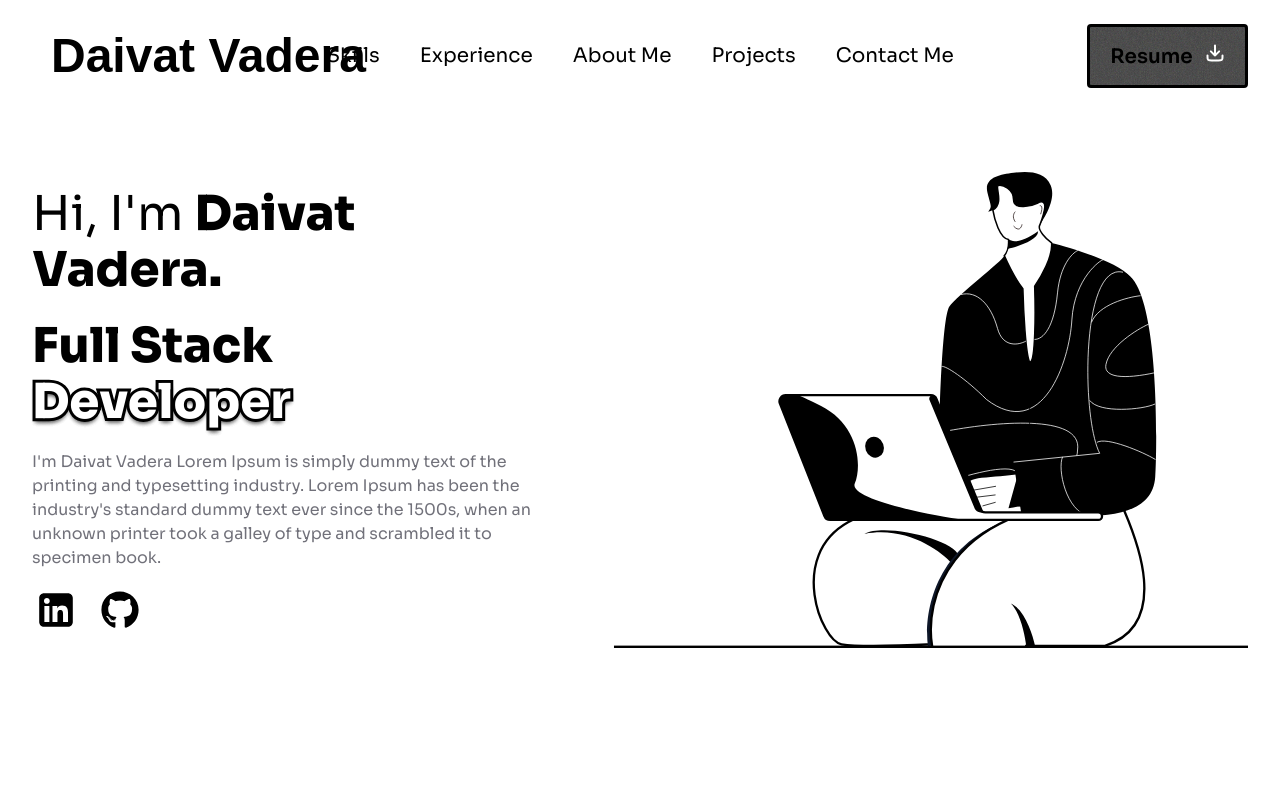
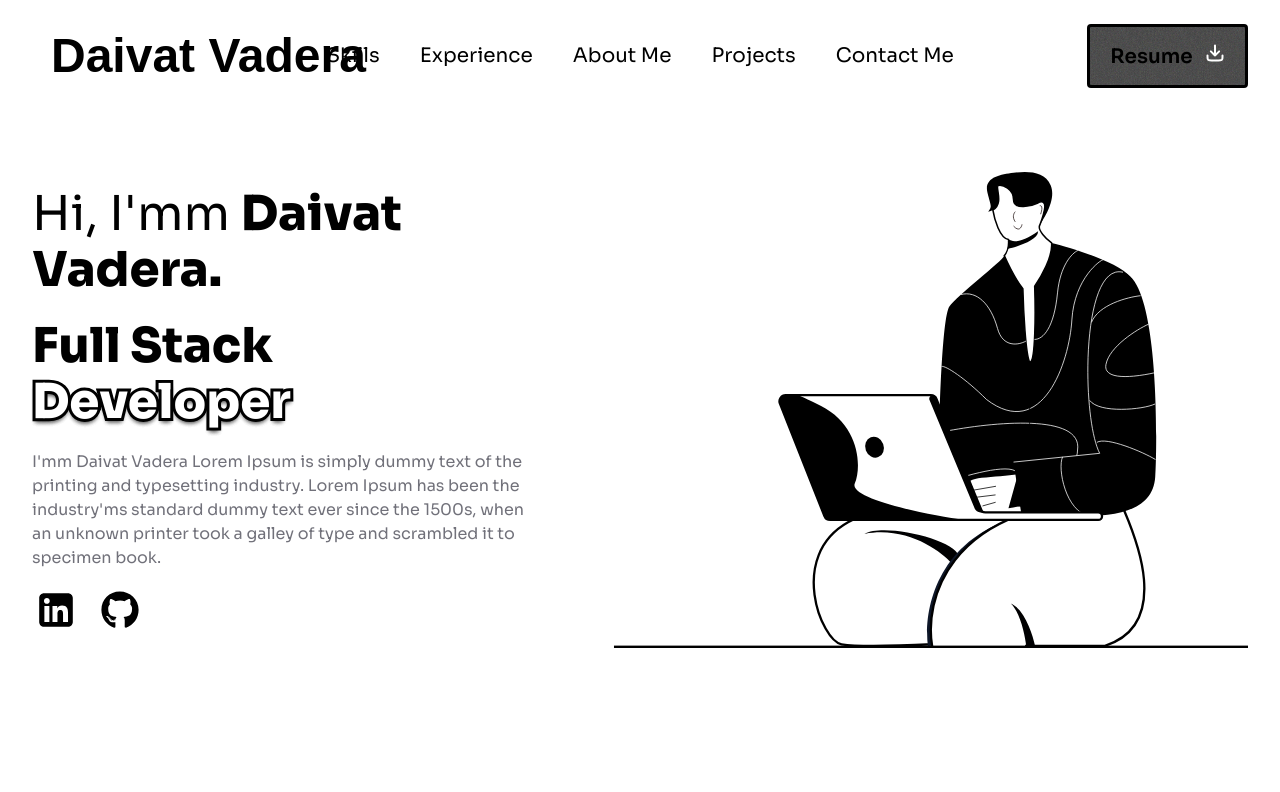
Before and after one commit to Daivat-Vadera/portfolio-website, a Next.js app: page / in a window 1280 px wide. Shown: the top 792 px of the page. Built offline with nearby package versions, Linux system fonts and the light colour scheme; a web font is replaced by a local one.

Commit message:
Fixed Build Issue

```diff
--- a/src/Components/AboutMe.tsx
+++ b/src/Components/AboutMe.tsx
@@ -25,7 +25,7 @@ const AboutMe = () => {
               </div>
               <div className="content-wrap">
                 <p>
-                  I'm a passionate, self-proclaimed designer who specializes in
+                  I&apos;mm a passionate, self-proclaimed designer who specializes in
                   full stack development (React.js & Node.js). I am very
                   enthusiastic about bringing the technical and visual aspects
                   of digital products to life. User experience, pixel perfect
@@ -34,15 +34,15 @@ const AboutMe = () => {
                 </p>
                 <p>
                   I began my journey as a web developer in 2015, and since then,
-                  I've continued to grow and evolve as a developer, taking on
+                  I&apos;mve continued to grow and evolve as a developer, taking on
                   new challenges and learning the latest technologies along the
                   way. Now, in my early thirties, 7 years after starting my web
-                  development journey, I'm building cutting-edge web
+                  development journey, I&apos;mm building cutting-edge web
                   applications using modern technologies such as Next.js,
                   TypeScript, Nestjs, Tailwindcss, Supabase and much more.
                 </p>
                 <p>
-                  When I'm not in full-on developer mode, you can find me
+                  When I&apos;mm not in full-on developer mode, you can find me
                   hovering around on twitter or on indie hacker, witnessing the
                   journey of early startups or enjoying some free time. You can
                   follow me on Twitter where I share tech-related bites and
--- a/src/Components/ContactMe.tsx
+++ b/src/Components/ContactMe.tsx
@@ -10,7 +10,7 @@ export const contactFormSchema = z.object({
 
 
 const ContactMe = () => {
-    const { register, handleSubmit } = useForm<z.infer<typeof contactFormSchema>>({
+    const { handleSubmit } = useForm<z.infer<typeof contactFormSchema>>({
         resolver: zodResolver(contactFormSchema),
       });
       const onSubmit = (data: z.infer<typeof contactFormSchema>) => {
--- a/src/Components/HeroBanner.tsx
+++ b/src/Components/HeroBanner.tsx
@@ -9,7 +9,7 @@ const HeroBanner = () => {
             <div className="w-full lg:w-5/12 order-2 lg:order-1 mt-12 lg:mt-0">
               <div className="title">
                 <h1 className="font-normal text-[28px] sm:text-5xl  leading-8 sm:leading-14">
-                  Hi, I'm <span className="font-extrabold">Daivat Vadera.</span>
+                  Hi, I&apos;mm <span className="font-extrabold">Daivat Vadera.</span>
                 </h1>
                 <h1 className="font-normal text-[28px] sm:text-5xl mt-5 leading-8 sm:leading-14">
                   <span className="font-extrabold">Full Stack</span>{" "}
@@ -24,9 +24,9 @@ const HeroBanner = () => {
                 </h1>
               </div>
               <p className="description text-base font-normal text-zinc-500 mt-8">
-                I'm Daivat Vadera Lorem Ipsum is simply dummy text of the
+                I&apos;mm Daivat Vadera Lorem Ipsum is simply dummy text of the
                 printing and typesetting industry. Lorem Ipsum has been the
-                industry's standard dummy text ever since the 1500s, when an
+                industry&apos;ms standard dummy text ever since the 1500s, when an
                 unknown printer took a galley of type and scrambled it to
                 specimen book.
               </p>
--- a/src/Components/Projects.tsx
+++ b/src/Components/Projects.tsx
@@ -38,9 +38,9 @@ const Projects = () => {
                           Crypto Screener Application
                         </h3>
                         <p className="text-zinc-300 font-normal text-base leading-6 !mt-0">
-                          I'm Evren Shah Lorem Ipsum is simply dummy text of the
+                          I&apos;mm Evren Shah Lorem Ipsum is simply dummy text of the
                           printing and typesetting industry. Lorem Ipsum has
-                          been the industry's standard dummy text ever since the
+                          been the industry&apos;ms standard dummy text ever since the
                           1500s, when an unknown printer took a galley of type
                           and scrambled it to specimen book.
                         </p>
@@ -90,9 +90,9 @@ const Projects = () => {
                           Euphoria - Ecommerce (Apparels) Website Template
                         </h3>
                         <p className="text-zinc-300 font-normal text-base leading-6 !mt-0">
-                          I'm Evren Shah Lorem Ipsum is simply dummy text of the
+                          I&apos;mm Evren Shah Lorem Ipsum is simply dummy text of the
                           printing and typesetting industry. Lorem Ipsum has
-                          been the industry's standard dummy text ever since the
+                          been the industry&apos;ms standard dummy text ever since the
                           1500s, when an unknown printer took a galley of type
                           and scrambled it to specimen book. when an unknown
                           printer took a galley of type and scrambled it to
@@ -144,9 +144,9 @@ const Projects = () => {
                           Blog Website Template
                         </h3>
                         <p className="text-zinc-300 font-normal text-base leading-6 !mt-0">
-                          I'm Evren Shah Lorem Ipsum is simply dummy text of the
+                          I&apos;mm Evren Shah Lorem Ipsum is simply dummy text of the
                           printing and typesetting industry. Lorem Ipsum has
-                          been the industry's standard dummy text ever since the
+                          been the industry&apos;ms standard dummy text ever since the
                           1500s, when an unknown printer took a galley of type
                           and scrambled it to specimen book.
                         </p>
--- a/src/Components/Skils.tsx
+++ b/src/Components/Skils.tsx
@@ -1,4 +1,3 @@
-import Image from "next/image";
 import React from "react";
 import skills from "../data/Skils.json";
 
--- a/src/app/layout.tsx
+++ b/src/app/layout.tsx
@@ -2,6 +2,7 @@ import type { Metadata } from "next";
 import { Sora, Ms_Madi } from "next/font/google";
 import "./globals.css";
 import Header from "@/Components/Header";
+import Script from "next/script";
 
 const sora = Sora({
   variable: "--font-sora",
@@ -27,10 +28,11 @@ export default function RootLayout({
   return (
     <html lang="en">
       <head>
-        <script
+        <Script
+          strategy="afterInteractive"
           src="https://kit.fontawesome.com/8a4ea76776.js"
           crossOrigin="anonymous"
-        ></script>
+        />
       </head>
       <body className={`${sora.variable} ${ms_madi.variable} antialiased`}>
         <Header />
```
Also changed, not shown: src/Components/Footer.tsx (+8 -6 lines), 1 other file (tests, documents, lock files or other folders).
